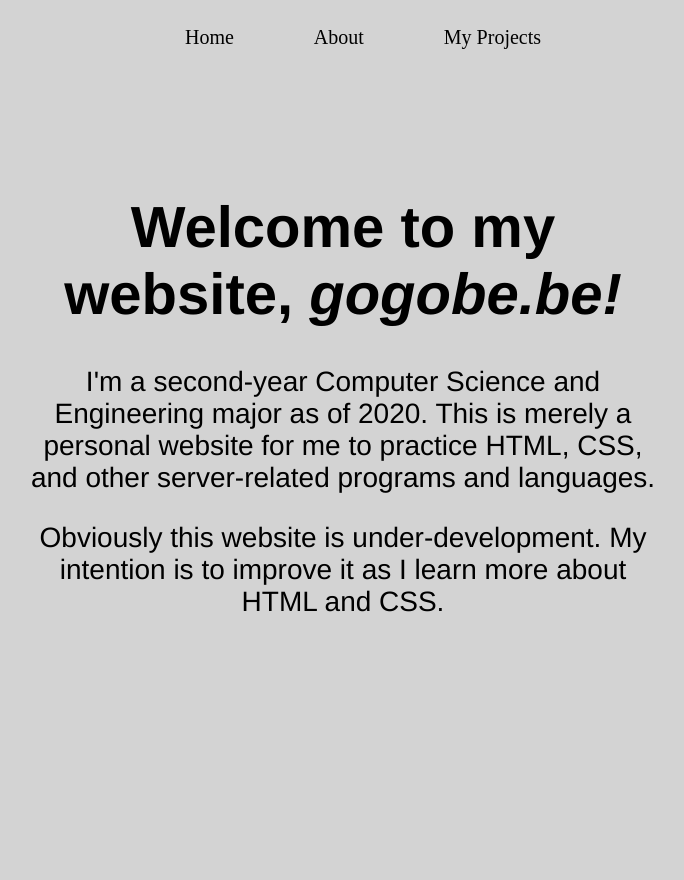
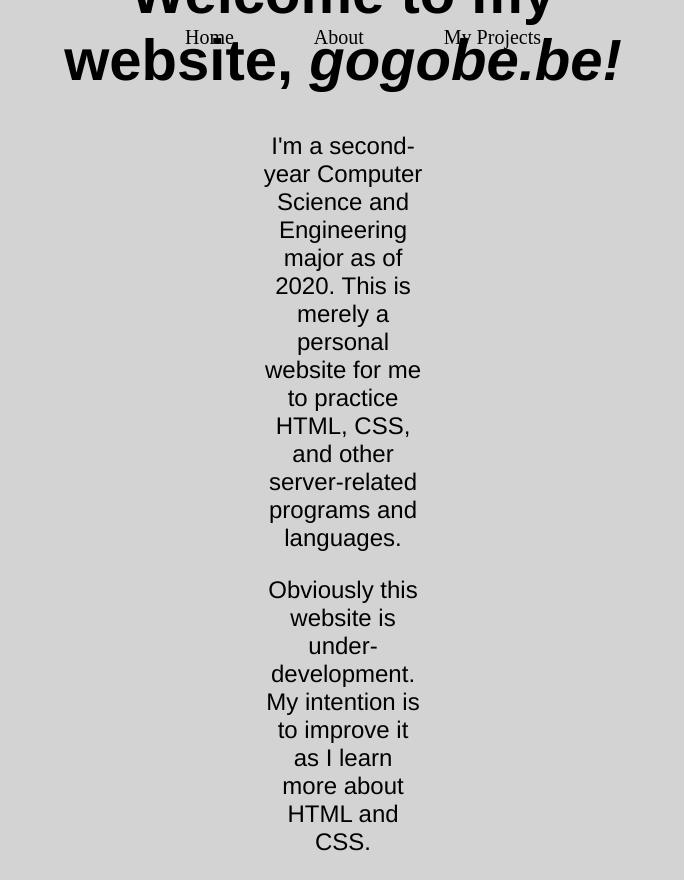
Before and after one commit to Joe-Downs/websites, a PHP site: page / in a window 1280 px wide. Shown: the whole page, without its empty margins (297-981 px from the left). Before the commit the page ends 612 px from the top, so only its background shows below. Run offline with PHP 8.4, Linux system fonts and the light colour scheme; style sheets or scripts are compiled from the project's sources.

Commit message:
stylesheet.scss: reduce paragraph font size and increase padding

```diff
--- a/stylesheet.scss
+++ b/stylesheet.scss
@@ -1,7 +1,7 @@
 $alignment: center;
-$padding: 0em;
+$padding: 10em;
 $body-font: Helvetica, sans-serif;
-$body-size: 28px;
+$body-size: 24px;
 $h1-font: Helvetica, sans-serif;
 $h1-size: 58px;
 
```
